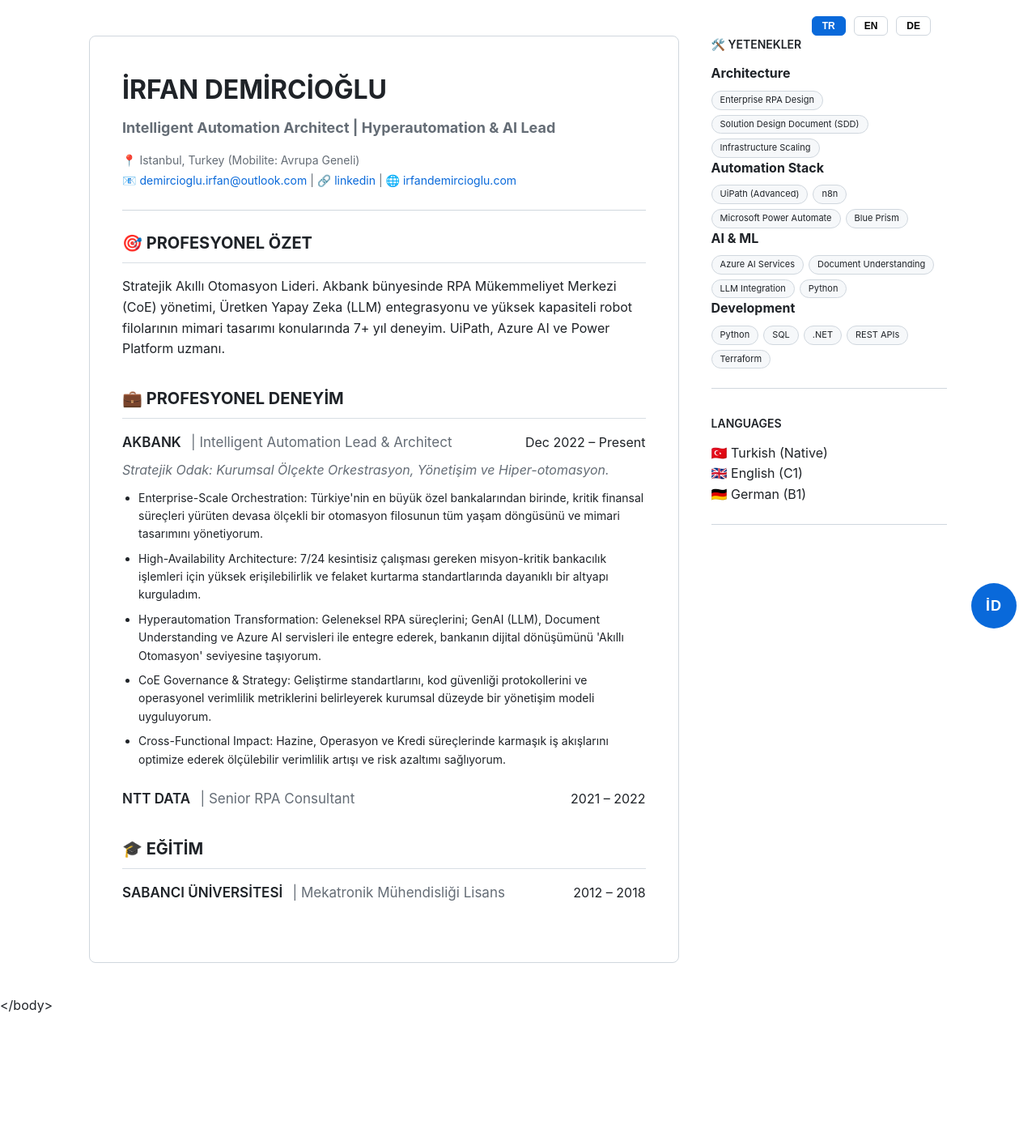
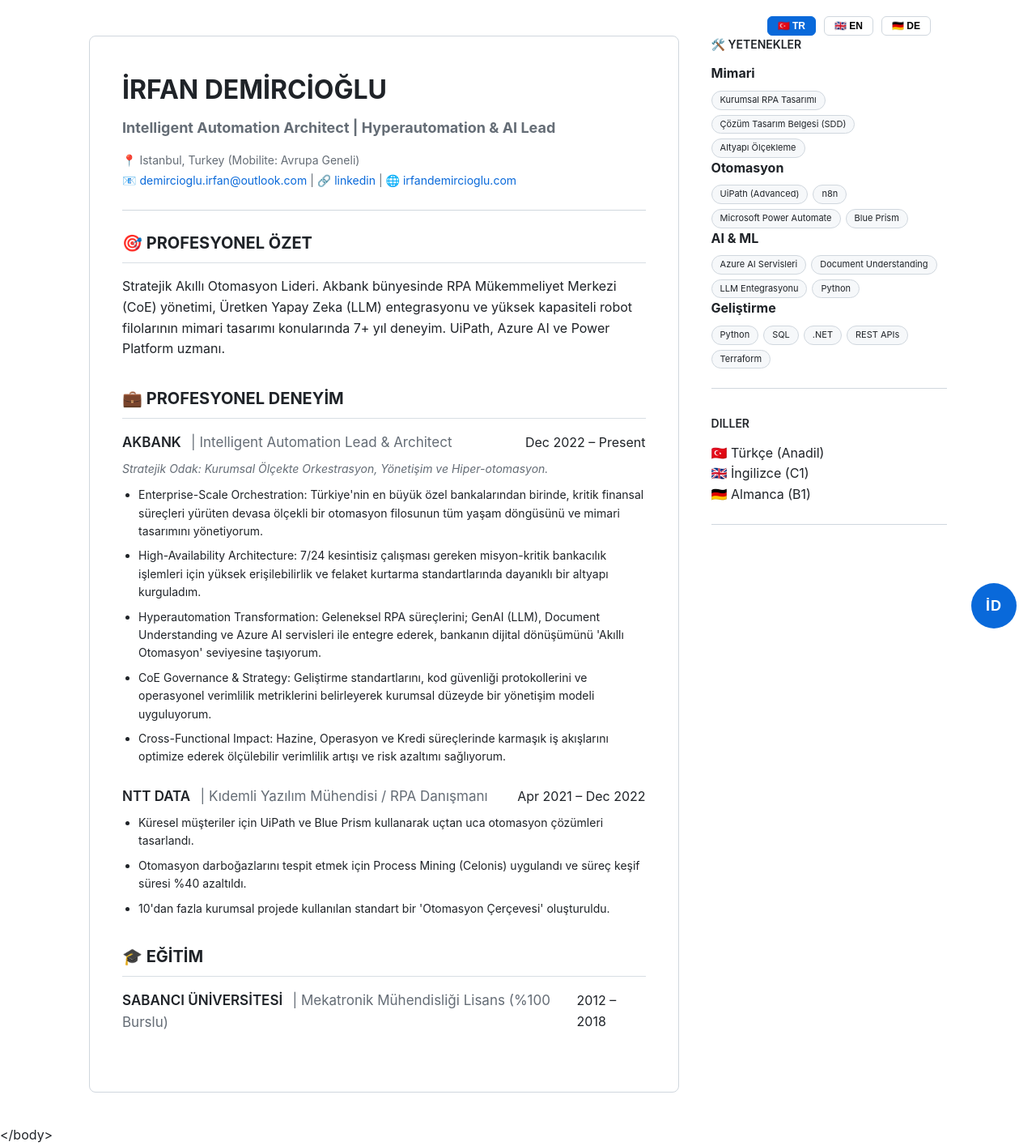
Before and after one commit to 3v1lTwn/CV, a React (Vite) app: page / in a window 1280 px wide. Shown: the whole page at 81% size. Before the commit the page ends 1255 px from the top, so only its background shows below. Built offline with nearby package versions, Linux system fonts and the light colour scheme.

Commit message:
Fix chatbot languages and complete full-CV multi-language translation system

```diff
--- a/src/App.tsx
+++ b/src/App.tsx
@@ -21,12 +21,26 @@
       "CoE Governance & Strategy: Geliştirme standartlarını, kod güvenliği protokollerini ve operasyonel verimlilik metriklerini belirleyerek kurumsal düzeyde bir yönetişim modeli uyguluyorum.",
       "Cross-Functional Impact: Hazine, Operasyon ve Kredi süreçlerinde karmaşık iş akışlarını optimize ederek ölçülebilir verimlilik artışı ve risk azaltımı sağlıyorum."
     ],
+    ntt_role: "Kıdemli Yazılım Mühendisi / RPA Danışmanı",
+    ntt_points: [
+      "Küresel müşteriler için UiPath ve Blue Prism kullanarak uçtan uca otomasyon çözümleri tasarlandı.",
+      "Otomasyon darboğazlarını tespit etmek için Process Mining (Celonis) uygulandı ve süreç keşif süresi %40 azaltıldı.",
+      "10'dan fazla kurumsal projede kullanılan standart bir 'Otomasyon Çerçevesi' oluşturuldu."
+    ],
     skills_title: "🛠️ YETENEKLER",
+    competencies: {
+      "Mimari": ["Kurumsal RPA Tasarımı", "Çözüm Tasarım Belgesi (SDD)", "Altyapı Ölçekleme"],
+      "Otomasyon": ["UiPath (Advanced)", "n8n", "Microsoft Power Automate", "Blue Prism"],
+      "AI & ML": ["Azure AI Servisleri", "Document Understanding", "LLM Entegrasyonu", "Python"],
+      "Geliştirme": ["Python", "SQL", ".NET", "REST APIs", "Terraform"]
+    },
     projects_title: "🚀 TEKNİK PROJELER",
     education_title: "🎓 EĞİTİM",
     education_school: "SABANCI ÜNİVERSİTESİ",
-    education_degree: "Mekatronik Mühendisliği Lisans",
-    cert_title: "📜 SERTİFİKALAR"
+    education_degree: "Mekatronik Mühendisliği Lisans (%100 Burslu)",
+    cert_title: "📜 SERTİFİKALAR",
+    lang_title: "Diller",
+    lang_list: ["🇹🇷 Türkçe (Anadil)", "🇬🇧 İngilizce (C1)", "🇩🇪 Almanca (B1)"]
   },
   en: {
     title: "İRFAN DEMİRCİOĞLU",
@@ -44,35 +58,63 @@
       "CoE Governance & Strategy: Implementing a corporate governance model by setting development standards, security protocols, and efficiency metrics.",
       "Cross-Functional Impact: Optimizing complex workflows across Treasury, Operations, and Credits to reduce risk and increase measurable efficiency."
     ],
+    ntt_role: "Senior Software Engineer / RPA Consultant",
+    ntt_points: [
+      "Designed end-to-end automation solutions for global clients using UiPath and Blue Prism.",
+      "Implemented Process Mining to discover automation bottlenecks, reducing process discovery time by 40%.",
+      "Established a standard 'Automation Framework' used across 10+ enterprise projects."
+    ],
     skills_title: "🛠️ SKILLS",
+    competencies: {
+      "Architecture": ["Enterprise RPA Design", "Solution Design Document (SDD)", "Infrastructure Scaling"],
+      "Automation Stack": ["UiPath (Advanced)", "n8n", "Microsoft Power Automate", "Blue Prism"],
+      "AI & ML": ["Azure AI Services", "Document Understanding", "LLM Integration", "Python"],
+      "Development": ["Python", "SQL", ".NET", "REST APIs", "Terraform"]
+    },
     projects_title: "🚀 TECHNICAL PROJECTS",
     education_title: "🎓 EDUCATION",
     education_school: "SABANCI UNIVERSITY",
-    education_degree: "B.Sc. in Mechatronics Engineering",
-    cert_title: "📜 CERTIFICATIONS"
+    education_degree: "B.Sc. in Mechatronics Engineering (Full Scholarship)",
+    cert_title: "📜 CERTIFICATIONS",
+    lang_title: "Languages",
+    lang_list: ["🇹🇷 Turkish (Native)", "🇬🇧 English (C1)", "🇩🇪 German (B1)"]
   },
   de: {
     title: "İRFAN DEMİRCİOĞLU",
     role: "Intelligent Automation Architect | Hyperautomation & AI Lead",
     relocation: "Istanbul, Türkei (Umzug: Europaweit)",
     summary_title: "🎯 ZUSAMMENFASSUNG",
-    summary_text: "Strategischer Intelligent Automation Leader mit über 7 Jahren Erfahrung. Experte für UiPath, Azure AI und Power Platform mit Fokus auf Hyperautomation und KI-Integration.",
+    summary_text: "Strategischer Intelligent Automation Leader mit über 7 Jahren Erfahrung. Experte für UiPath, Azure AI und Power Platform mit Fokus auf Hyperautomation ve KI-Integration.",
     experience_title: "💼 BERUFSERFAHRUNG",
     akbank_role: "Intelligent Automation Lead & Architect",
-    akbank_focus: "Strategischer Fokus: Orchestrierung, Governance und Hyperautomatisierung auf Unternehmensebene.",
+    akbank_focus: "Strategischer Fokus: Orchestrierung, Governance und Hyperautomatisierung.",
     akbank_points: [
-      "Orchestrierung auf Unternehmensebene: Management des gesamten Lebenszyklus einer massiven Automatisierungsflotte.",
+      "Orchestrierung auf Unternehmensebene: Management des Lebenszyklus einer massiven Automatisierungsflotte.",
       "Hochverfügbarkeitsarchitektur: Entwicklung einer belastbaren Infrastruktur für geschäftskritische Bankgeschäfte.",
       "Hyperautomation Transformation: Integration von RPA mit GenAI (LLM) und Azure AI Services.",
-      "CoE Governance & Strategie: Implementierung eines Governance-Modells für Entwicklungsstandards und Sicherheit.",
+      "CoE Governance & Strategie: Implementierung eines Governance-Modells für Entwicklungsstandards.",
       "Cross-Functional Impact: Optimierung komplexer Workflows zur Steigerung der messbaren Effizienz."
     ],
-    skills_title: "🛠️ FÄHIGKEİTEN",
+    ntt_role: "Senior Software Engineer / RPA Berater",
+    ntt_points: [
+      "Entwicklung von End-to-End-Automatisierungslösungen für globale Kunden.",
+      "Implementierung von Process Mining zur Identifizierung von Engpässen.",
+      "Etablierung eines standardisierten Frameworks für über 10 Unternehmensprojekte."
+    ],
+    skills_title: "🛠️ FÄHIGKEITEN",
+    competencies: {
+      "Architektur": ["Enterprise RPA Design", "Solution Design Document (SDD)", "Infrastruktur-Skalierung"],
+      "Automatisierung": ["UiPath (Advanced)", "n8n", "Microsoft Power Automate", "Blue Prism"],
+      "KI & ML": ["Azure AI Services", "Document Understanding", "LLM Integration", "Python"],
+      "Entwicklung": ["Python", "SQL", ".NET", "REST APIs", "Terraform"]
+    },
     projects_title: "🚀 PROJEKTE",
     education_title: "🎓 BILDUNG",
     education_school: "SABANCI UNIVERSITÄT",
-    education_degree: "B.Sc. in Mechatronik",
-    cert_title: "📜 ZERTIFIZIERUNGEN"
+    education_degree: "B.Sc. in Mechatronik (Vollstipendium)",
+    cert_title: "📜 ZERTIFIZIERUNGEN",
+    lang_title: "Sprachen",
+    lang_list: ["🇹🇷 Türkisch (Muttersprache)", "🇬🇧 Englisch (C1)", "🇩🇪 Deutsch (B1)"]
   }
 };
 
@@ -80,20 +122,12 @@
   const [cvLang, setCvLang] = useState<CVLanguage>('tr');
   const t = translations[cvLang];
 
-  const competencies = {
-    "Architecture": ["Enterprise RPA Design", "Solution Design Document (SDD)", "Infrastructure Scaling"],
-    "Automation Stack": ["UiPath (Advanced)", "n8n", "Microsoft Power Automate", "Blue Prism"],
-    "AI & ML": ["Azure AI Services", "Document Understanding", "LLM Integration", "Python"],
-    "Development": ["Python", "SQL", ".NET", "REST APIs", "Terraform"]
-  };
-
   return (
     <div className="cv-container">
-      {/* Global Language Switcher */}
       <div className="global-lang-switcher">
-        <button className={cvLang === 'tr' ? 'active' : ''} onClick={() => setCvLang('tr')}>TR</button>
-        <button className={cvLang === 'en' ? 'active' : ''} onClick={() => setCvLang('en')}>EN</button>
-        <button className={cvLang === 'de' ? 'active' : ''} onClick={() => setCvLang('de')}>DE</button>
+        <button className={cvLang === 'tr' ? 'active' : ''} onClick={() => setCvLang('tr')}>🇹🇷 TR</button>
+        <button className={cvLang === 'en' ? 'active' : ''} onClick={() => setCvLang('en')}>🇬🇧 EN</button>
+        <button className={cvLang === 'de' ? 'active' : ''} onClick={() => setCvLang('de')}>🇩🇪 DE</button>
       </div>
 
       <main className="cv-content">
@@ -126,7 +160,7 @@
                     <h3>AKBANK <span className="job-title">| {t.akbank_role}</span></h3>
                     <span className="date">Dec 2022 – Present</span>
                   </div>
-                  <p style={{fontStyle: 'italic', marginBottom: '10px', color: '#656d76'}}>{t.akbank_focus}</p>
+                  <p style={{fontStyle: 'italic', marginBottom: '10px', color: '#656d76', fontSize: '14px'}}>{t.akbank_focus}</p>
                   <ul>
                     {t.akbank_points.map((point, i) => <li key={i}>{point}</li>)}
                   </ul>
@@ -134,9 +168,12 @@
 
                 <div className="experience-item">
                   <div className="exp-header">
-                    <h3>NTT DATA <span className="job-title">| Senior RPA Consultant</span></h3>
-                    <span className="date">2021 – 2022</span>
+                    <h3>NTT DATA <span className="job-title">| {t.ntt_role}</span></h3>
+                    <span className="date">Apr 2021 – Dec 2022</span>
                   </div>
+                  <ul>
+                    {t.ntt_points.map((point, i) => <li key={i}>{point}</li>)}
+                  </ul>
                 </div>
               </section>
 
@@ -156,7 +193,7 @@
         <aside className="side-col">
           <div className="side-section">
             <h3 className="side-title">{t.skills_title}</h3>
-            {Object.entries(competencies).map(([cat, list]) => (
+            {Object.entries(t.competencies).map(([cat, list]) => (
               <div key={cat} className="skill-group">
                 <h4>{cat}</h4>
                 <div className="skill-tags">
@@ -166,11 +203,9 @@
             ))}
           </div>
           <div className="side-section">
-            <h3 className="side-title">Languages</h3>
+            <h3 className="side-title">{t.lang_title}</h3>
             <ul className="lang-list">
-              <li>🇹🇷 Turkish (Native)</li>
-              <li>🇬🇧 English (C1)</li>
-              <li>🇩🇪 German (B1)</li>
+              {t.lang_list.map(l => <li key={l}>{l}</li>)}
             </ul>
           </div>
         </aside>
--- a/src/components/ChatWidget.tsx
+++ b/src/components/ChatWidget.tsx
@@ -30,7 +30,7 @@
       tr: "Merhaba! Ben İrfan'ın Dijital Asistanıyım. Kariyeri ve projeleri hakkında her şeyi sorabilirsiniz.",
       en: "Hello! I am Irfan's Digital Assistant. You can ask me anything about his career and projects.",
       de: "Hallo! Ich bin Irfans digitaler Assistent. Sie können mich alles über seine Karriere und Projekte fragen.",
-      other: "Hello! Please ask your question in any language you prefer."
+      other: "Hello! Please ask your question in any language you prefer. I will follow your lead."
     };
     setMessages([{ text: welcomeMsgs[lang], sender: 'bot' }]);
   }, [lang]);
@@ -74,17 +74,17 @@
 
   return (
     <div className="chat-widget-container">
-      {/* Chat Window with Slide-in Animation via CSS class */}
       <div className={`chat-window ${isOpen ? 'open' : ''}`}>
         <div className="chat-header">
           <div className="bot-info">
             <span className="bot-avatar">🤖</span>
             <div className="bot-text-info">
-              <span className="bot-name">İrfan'ın Asistanı</span>
+              <span className="bot-name">Asistan</span>
               <div className="lang-selector">
                 <span className={lang === 'tr' ? 'active' : ''} onClick={() => setLang('tr')}>🇹🇷</span>
                 <span className={lang === 'en' ? 'active' : ''} onClick={() => setLang('en')}>🇬🇧</span>
                 <span className={lang === 'de' ? 'active' : ''} onClick={() => setLang('de')}>🇩🇪</span>
+                <span className={lang === 'other' ? 'active' : ''} onClick={() => setLang('other')}>🌐</span>
               </div>
             </div>
           </div>
@@ -119,19 +119,14 @@
           </div>
           <div className="usage-stats">
             <span className={`count-badge ${questionsLeft === 0 ? 'zero' : ''}`}>
-              {lang === 'tr' ? 'Kalan Hak:' : 'Remaining:'} {questionsLeft}
+              {lang === 'tr' ? 'Hak:' : 'Limit:'} {questionsLeft}/3
             </span>
           </div>
         </div>
       </div>
 
-      {/* Toggle Button with Initials and Pulse Effect */}
       <button className={`chat-toggle pulsing ${isOpen ? 'active' : ''}`} onClick={() => setIsOpen(!isOpen)}>
-        {isOpen ? (
-          <span className="toggle-icon">×</span>
-        ) : (
-          <span className="toggle-initials">İD</span>
-        )}
+        {isOpen ? <span className="toggle-icon">×</span> : <span className="toggle-initials">İD</span>}
       </button>
     </div>
   );
```
